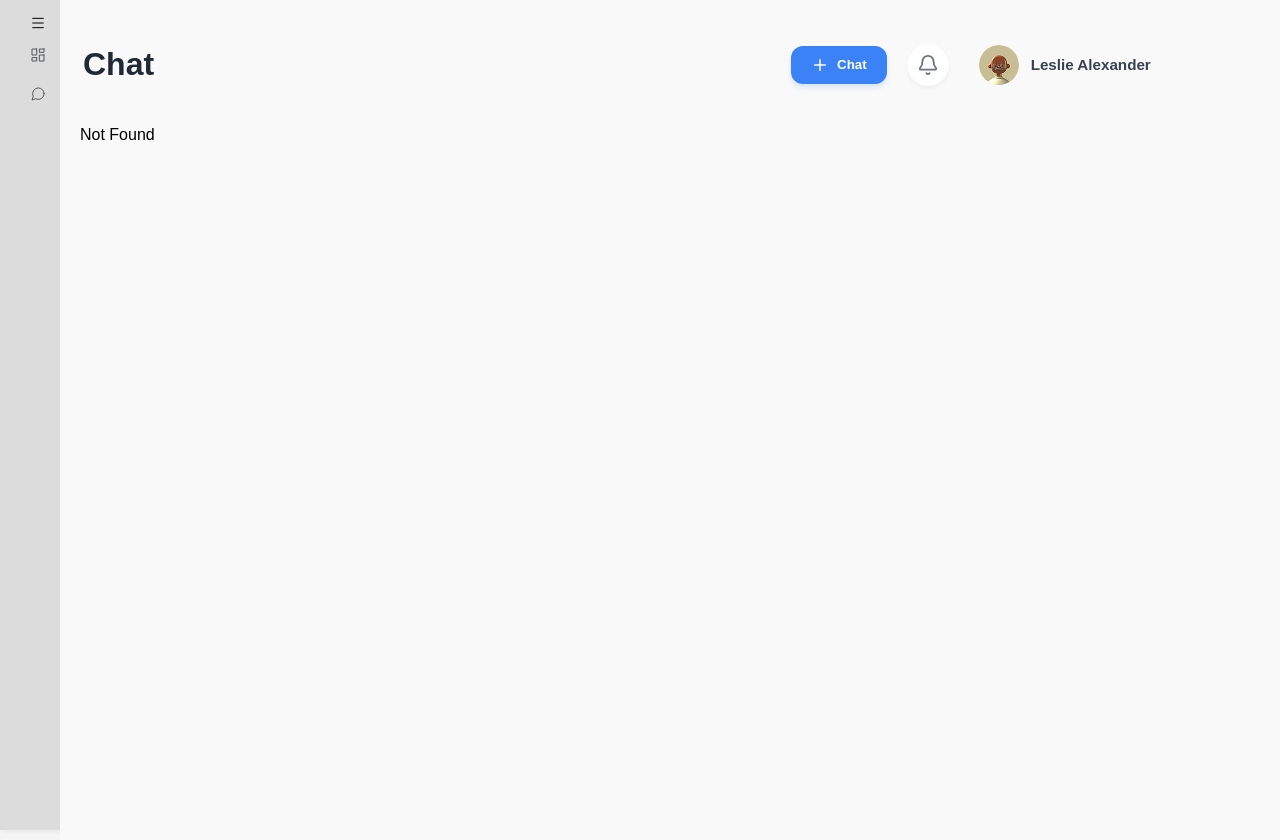
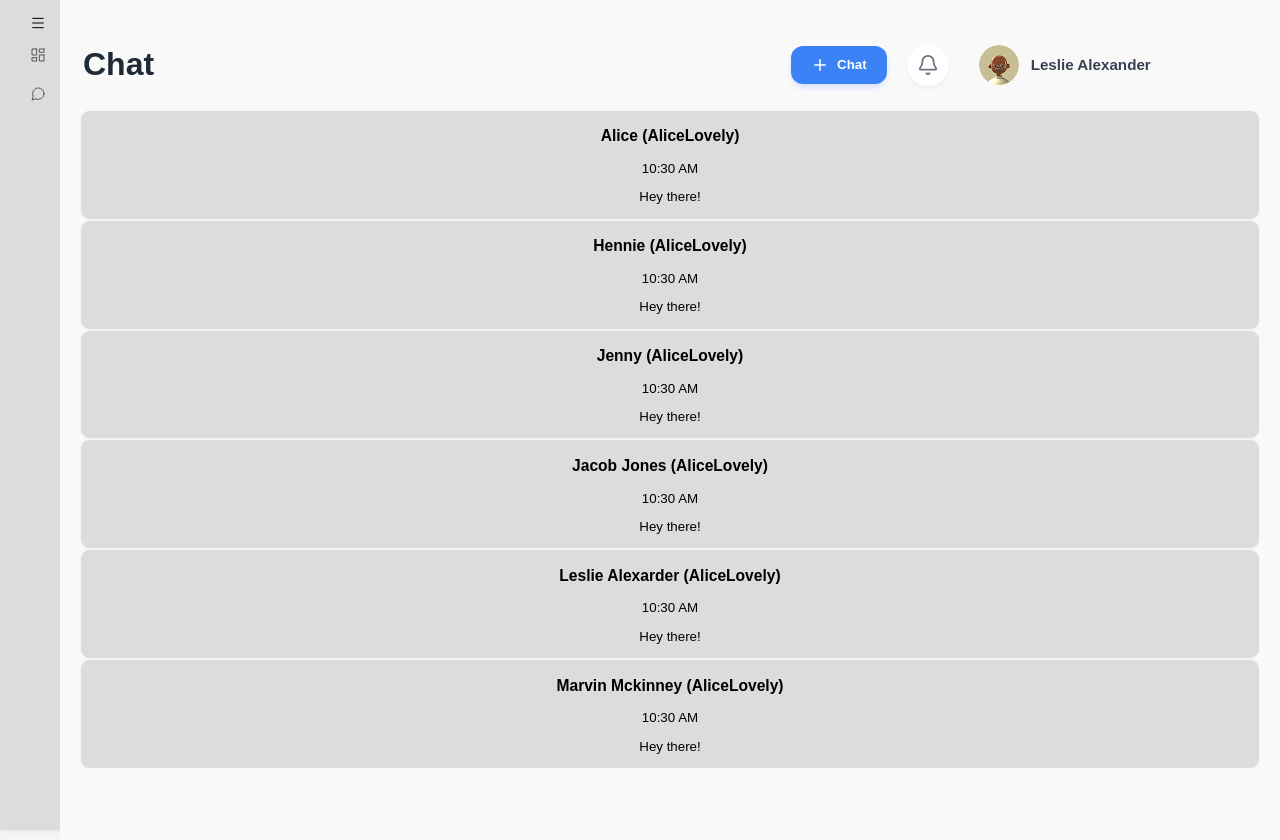
Before and after one commit to nana1243/chat-app, a React (Vite) app: page /chat in a window 1280 px wide. Before the commit this address had no page. Built offline with nearby package versions, Linux system fonts and the light colour scheme.

Commit message:
fea) [12/22]chatListComponent 추가

```diff
--- /dev/null
+++ b/src/components/chat-list-item/ChatListItem.tsx
@@ -0,0 +1,26 @@
+import styles from './index.module.css';
+
+interface ChatListItemProps {
+    id: number;
+    name: string;
+    lastMessage: string;
+    timestamp: string;
+    nickName: string;
+
+}
+
+const ChatListItem = (props: ChatListItemProps) => {
+    const {id, name, lastMessage, timestamp, nickName} = props;
+    return (
+        <li key={id}>
+            <button className={styles.buttonContainer}>
+                <h3>{name} ({nickName})</h3>
+                <span>{timestamp}</span>
+                <p>{lastMessage}</p>
+            </button>
+        </li>
+    )
+}
+
+
+export default ChatListItem;
--- /dev/null
+++ b/src/components/chat-list-item/index.module.css
@@ -0,0 +1,8 @@
+.buttonContainer {
+  background-color: gainsboro;
+  border: #f4f4f4 1px solid;
+  border-radius: 10px;
+  cursor: pointer;
+  width: 100%;
+
+}
--- /dev/null
+++ b/src/components/chat-list/ChatList.tsx
@@ -0,0 +1,36 @@
+import styles from './index.module.css';
+import ChatListItem from "@/components/chat-list-item/ChatListItem";
+
+const ChatList = () => {
+    const dummyData = [
+        {id: 1, name: 'Alice', lastMessage: 'Hey there!', timestamp: '10:30 AM', nickName: 'AliceLovely'},
+        {id: 2, name: 'Hennie', lastMessage: 'Hey there!', timestamp: '10:30 AM', nickName: 'AliceLovely'},
+        {id: 3, name: 'Jenny', lastMessage: 'Hey there!', timestamp: '10:30 AM', nickName: 'AliceLovely'},
+        {id: 4, name: 'Jacob Jones', lastMessage: 'Hey there!', timestamp: '10:30 AM', nickName: 'AliceLovely'},
+        {id: 5, name: 'Leslie Alexarder', lastMessage: 'Hey there!', timestamp: '10:30 AM', nickName: 'AliceLovely'},
+        {id: 6, name: 'Marvin Mckinney', lastMessage: 'Hey there!', timestamp: '10:30 AM', nickName: 'AliceLovely'},
+    ]
+
+    return (
+        <>
+            <div className={styles.chatListContainer}>
+                <ul>
+                    {dummyData.map((chat) => (
+                        <>
+                            <ChatListItem
+                                key={chat.id}
+                                id={chat.id}
+                                name={chat.name}
+                                lastMessage={chat.lastMessage}
+                                timestamp={chat.timestamp}
+                                nickName={chat.nickName}
+                            />
+                        </>))}
+                </ul>
+            </div>
+        </>
+    )
+}
+
+
+export default ChatList;
--- /dev/null
+++ b/src/components/chat-list/index.module.css
@@ -0,0 +1,5 @@
+.chatListContainer {
+  flex: 2;
+  display: flex;
+  flex-direction: column;
+}
--- a/src/routeTree.gen.ts
+++ b/src/routeTree.gen.ts
@@ -9,8 +9,14 @@
 // Additionally, you should also exclude this file from your linter and/or formatter to prevent it from being checked or modified.
 
 import { Route as rootRouteImport } from './routes/__root'
+import { Route as ChatRouteImport } from './routes/chat'
 import { Route as IndexRouteImport } from './routes/index'
 
+const ChatRoute = ChatRouteImport.update({
+  id: '/chat',
+  path: '/chat',
+  getParentRoute: () => rootRouteImport,
+} as any)
 const IndexRoute = IndexRouteImport.update({
   id: '/',
   path: '/',
@@ -19,28 +25,39 @@ const IndexRoute = IndexRouteImport.update({
 
 export interface FileRoutesByFullPath {
   '/': typeof IndexRoute
+  '/chat': typeof ChatRoute
 }
 export interface FileRoutesByTo {
   '/': typeof IndexRoute
+  '/chat': typeof ChatRoute
 }
 export interface FileRoutesById {
   __root__: typeof rootRouteImport
   '/': typeof IndexRoute
+  '/chat': typeof ChatRoute
 }
 export interface FileRouteTypes {
   fileRoutesByFullPath: FileRoutesByFullPath
-  fullPaths: '/'
+  fullPaths: '/' | '/chat'
   fileRoutesByTo: FileRoutesByTo
-  to: '/'
-  id: '__root__' | '/'
+  to: '/' | '/chat'
+  id: '__root__' | '/' | '/chat'
   fileRoutesById: FileRoutesById
 }
 export interface RootRouteChildren {
   IndexRoute: typeof IndexRoute
+  ChatRoute: typeof ChatRoute
 }
 
 declare module '@tanstack/react-router' {
   interface FileRoutesByPath {
+    '/chat': {
+      id: '/chat'
+      path: '/chat'
+      fullPath: '/chat'
+      preLoaderRoute: typeof ChatRouteImport
+      parentRoute: typeof rootRouteImport
+    }
     '/': {
       id: '/'
       path: '/'
@@ -53,6 +70,7 @@ declare module '@tanstack/react-router' {
 
 const rootRouteChildren: RootRouteChildren = {
   IndexRoute: IndexRoute,
+  ChatRoute: ChatRoute,
 }
 export const routeTree = rootRouteImport
   ._addFileChildren(rootRouteChildren)
--- /dev/null
+++ b/src/routes/chat.tsx
@@ -0,0 +1,13 @@
+import { createFileRoute } from '@tanstack/react-router'
+import ChatList from "@/components/chat-list/ChatList";
+
+export const Route = createFileRoute('/chat')({
+  component: ChatComponent,
+})
+
+function ChatComponent() {
+  return <div>
+
+      <ChatList />
+  </div>
+}
--- a/src/styles.css
+++ b/src/styles.css
@@ -5,6 +5,12 @@ body {
     background-color: #f4f4f4;
 }
 
+ul, ol {
+    list-style-type: none;
+    padding: 0;
+    margin: 0;
+}
+
 a {
     text-decoration: none;
     color: inherit;
```
